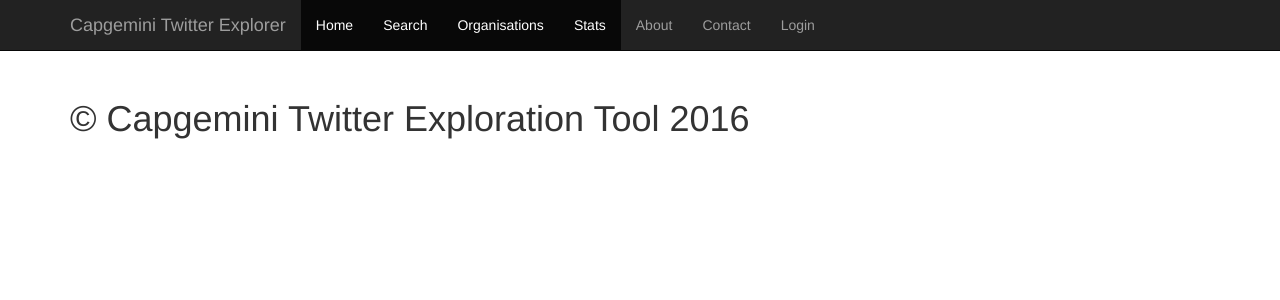
After one commit to lbrown3142/twitter, a Django app: page /about in a window 1280 px wide. The commit adds this page. Shown: the top 300 px of the page. Run offline with Django 3.2, Linux system fonts and the light colour scheme; parts of the project's set-up code (start-up, migrations or seed data) failed here and were passed over; some libraries are stand-ins or nearby versions.

Commit message:
added about page

```diff
--- /dev/null
+++ b/follower_descriptions/templates/follower_descriptions/about.html
@@ -0,0 +1,11 @@
+
+{% extends 'base.html' %}
+
+{% block content %}
+
+<h1><br>
+    <br>
+    &copy; Capgemini Twitter Exploration Tool 2016
+ 	</h1>
+
+{% endblock %}
--- a/follower_descriptions/urls.py
+++ b/follower_descriptions/urls.py
@@ -12,4 +12,5 @@
 
     url(r'^stats$', follower_descriptions.views.CeleryStats),
     url(r'^test$', follower_descriptions.views.test),
+
 ]
--- a/follower_descriptions/views.py
+++ b/follower_descriptions/views.py
@@ -204,3 +204,8 @@
     context = {'test_count':''}
 
     return render(request, 'follower_descriptions/tests.html', context)
+
+def about(request):
+
+
+    return render(request, 'follower_descriptions/about.html', {})
--- a/templates/base.html
+++ b/templates/base.html
@@ -14,7 +14,7 @@
     <title>Capgemini Twitter Exploration Tool</title>
 
     <!-- Bootstrap core CSS -->
-    <link href="{% static 'bootstrap/css/bootstrap.min.css' %}" rel="stylesheet">
+    <link href="{% static 'bootstrap/css/bootstrap.css' %}" rel="stylesheet">
 
     <!-- IE10 viewport hack for Surface/desktop Windows 8 bug -->
     <link href="{% static 'assets/css/ie10-viewport-bug-workaround.css' %}" rel="stylesheet">
@@ -51,7 +51,7 @@
             <li class="active"><a href="/search/stats">Stats</a></li>
 
 
-            <li><a href="#about">About</a></li>
+            <li><a href="/about">About</a></li>
             <li><a href="#contact">Contact</a></li>
 
             {% if user.is_authenticated %}
--- a/twitter/urls.py
+++ b/twitter/urls.py
@@ -19,6 +19,7 @@
 from django.contrib.auth.views import login
 from django.conf.urls import url, include
 from django.views.generic import RedirectView
+from follower_descriptions import views
 
 urlpatterns = [
     url(r'^$', RedirectView.as_view(url='search/'), ),
@@ -26,4 +27,5 @@
     url(r'^search/', include('follower_descriptions.urls', namespace = 'follower_descriptions')),
     url(r'^login$', django.contrib.auth.views.login, name='login'),
     url(r'^logout$', django.contrib.auth.views.logout, {'next_page': 'login'}, name='logout'),
+    url(r'^about$', views.about)
 ]
```
